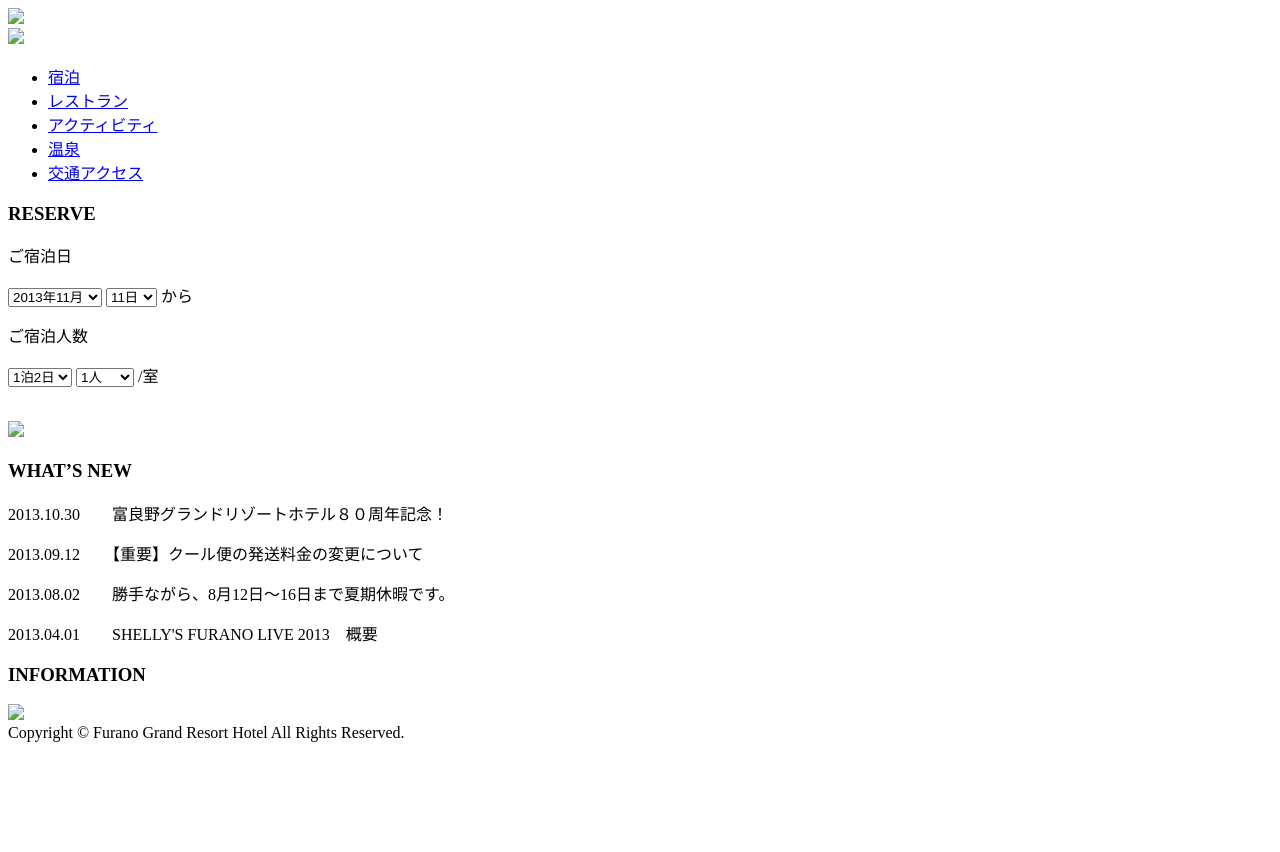
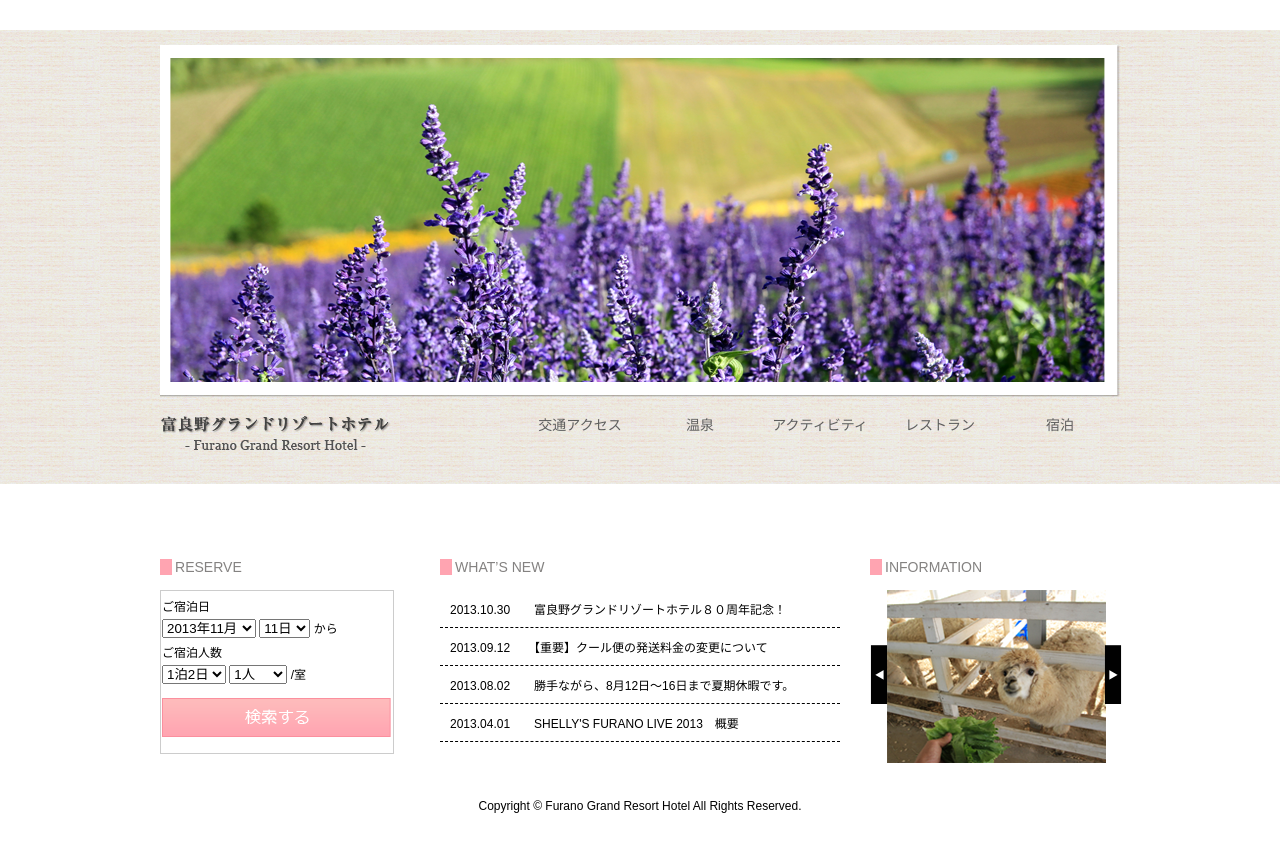
Before and after one commit to c-country/PEAKPINE, a plain HTML site: page lesson4/index.html in a window 1280 px wide. Before the commit the page ends 800 px from the top, so only its background shows below. Drawn offline with Linux system fonts and the light colour scheme.

Commit message:
リゾートサイト「富良野グランドリゾートホテル」完成

```diff
--- a/lesson4/index.html
+++ b/lesson4/index.html
@@ -8,9 +8,9 @@
 
 <header id="head">
 	<div id="container">
-		<div id="mainVisual"><img src="lesson5_img/mainvisual.png"></div>
+		<div id="mainVisual"><img src="../lesson4/img/mainvisual.png"></div>
 		<div id="navigation">
-			<div id="logo"><img src="lesson5_img/logo.png"></div>
+			<div id="logo"><img src="../lesson4/img/logo.png"></div>
 			<ul id="gNavi">
 				<li><a href="#">宿泊</a></li>
 				<li><a href="#">レストラン</a></li>
@@ -60,7 +60,7 @@
 		/室</p>
 		<br>
 
-		<a href="#"><img src="lesson5_img/btn_search.png"></a>
+		<a href="#"><img src="../lesson4/img/btn_search.png"></a>
 		</div>
 	</section>
 	<section id="center">
@@ -74,7 +74,7 @@
 	</section>
 	<section id="right">
 		<h3>INFORMATION</h3>
-		<img src="lesson5_img/info.png">
+		<img src="../lesson4/img/info.png">
 	</section>
 	<div class="clear"></div>
 
--- a/lesson4/lesson5.css
+++ b/lesson4/lesson5.css
@@ -0,0 +1,113 @@
+/*CSS RESET*/
+*{margin: 0; padding: 0}
+img{
+    border: 0;
+}
+body{
+    font-family: sans-serif;
+    font-size: 12px;
+    color: #000;
+    background: #fff;
+}
+#head{
+    width: 100%;
+    height: auto;
+    background: url("../lesson4/img/bg.png");
+    background-repeat: repeat;
+}
+#container{
+    width: 960px;
+    height: auto;
+    margin: 30px auto;
+}
+#mainVisual{
+    width: 960px;
+    height: 354px;
+    padding-top: 15px;
+}
+#navigation{
+    width: 960px;
+    height: 70px;
+    padding-top: 15px;
+}
+#logo{
+    width: 230px;
+    height: 70px;
+    float: left;
+}
+ul#gNavi{
+    width: 730px;
+    height: 70px;
+    float: right;
+}
+ul#gNavi li{
+    width: 120px;
+    text-align: center;
+    font-family: serif;
+    font-size: 14px;
+    color: #5e5e5e;
+    list-style: none;
+    float: right;
+}
+a:link{
+    text-decoration: none;
+    color: #5e5e5e;
+}
+a:hover{
+    border-bottom: solid 5px #ffa4b1;
+}
+.clear{
+    clear: both;
+}
+#left{
+    width: 250px;
+    height: auto;
+    float: left;
+    margin-top: 15px;
+}
+h3{
+    border-left: 12px solid #ffa4b1;
+    padding-left: 3px;
+    font-weight: lighter;
+    color: #848281;
+    margin-bottom: 15px;
+}
+#form{
+    width: 230px;
+    height: 160px;
+    border: 1px solid #ccc;
+    padding: 1px;
+    margin-bottom: 15px;
+}
+p.form{
+    font-size: 12px;
+    margin-top: 5px;
+}
+#center{
+    width: 400px;
+    height: auto;
+    float: left;
+    margin: 15px 30px;
+}
+#news{
+    width: 400px;
+    height: auto;
+}
+p.newsText{
+    font-size:12px ;
+    border-bottom:1px dashed #000 ;
+    padding: 10px;
+}
+#right{
+    width: 250px;
+    height: auto;
+    float: left;
+    margin-top: 15px;
+}
+footer{
+    width: 960px;
+    height: 50px;
+    font-size: 12px;
+    text-align: center;
+    margin-top: 30px;
+}
```
Also changed, not shown: lesson4/img/bg.png (added), lesson4/img/btn_search.png (added), lesson4/img/info.png (added), lesson4/img/logo.png (added), lesson4/img/mainvisual.png (added), lesson4/img/step3.png (added).
